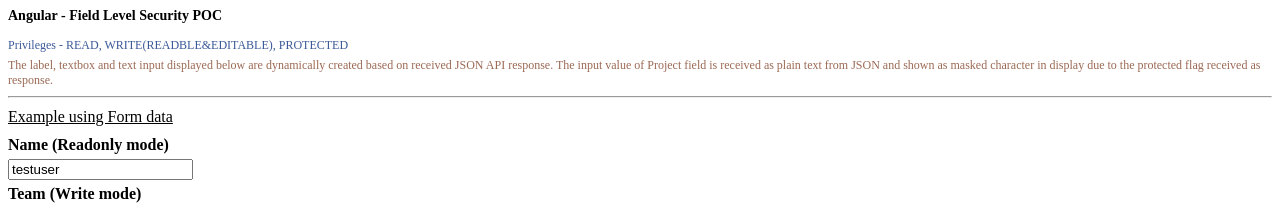
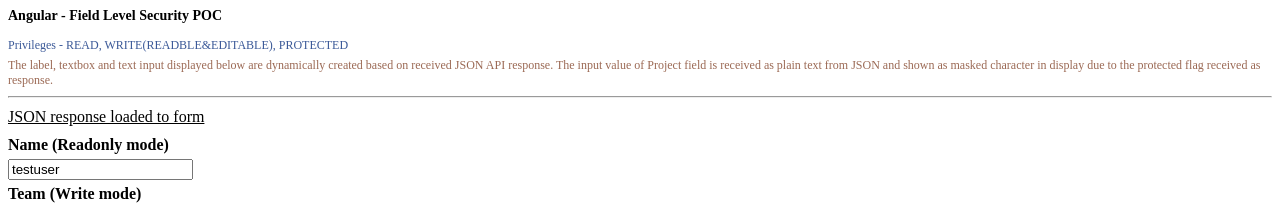
Before and after one commit to sundarmca/angular-field-security-poc, an Angular app: page / in a window 1280 px wide. Shown: the top 205 px of the page. Built offline with nearby package versions, Linux system fonts and the light colour scheme.

Commit message:
2 files modified

```diff
--- a/package.json
+++ b/package.json
@@ -3,6 +3,9 @@
   "version": "0.0.0",
   "private": true,
   "dependencies": {
+    "primeng": "^8.0.0",
+    "primeicons": "^2.0.0",
+    "font-awesome": "^4.7.0",
     "@angular/animations": "9.1.0",
     "@angular/common": "^9.1.0",
     "@angular/compiler": "^9.1.0",
--- a/src/app/field-inputs/field-inputs.component.ts
+++ b/src/app/field-inputs/field-inputs.component.ts
@@ -9,7 +9,7 @@
 })
 export class FieldInputsComponent implements OnInit {
   resultset = [];
-  formTitle = 'Example using Form data';
+  formTitle = 'JSON response loaded to form';
 
   constructor(private config: ForminputService) { }
 
```
